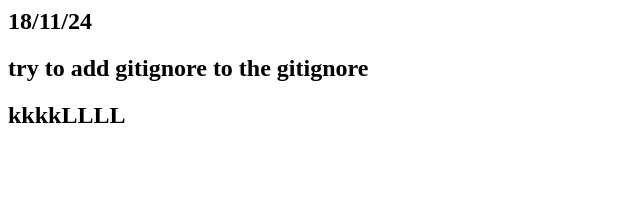
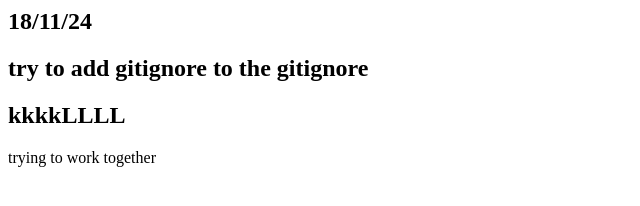
Before and after one commit to efrat354/My-Website, a plain HTML site: page index.html in a window 1280 px wide. Shown: the whole page, without its empty margins (0-640 px from the left). Drawn offline with Linux system fonts and the light colour scheme.

Commit message:
add p. its a try

```diff
--- a/index.html
+++ b/index.html
@@ -1,3 +1,4 @@
 <h2>18/11/24</h2>
 <h2>try to add gitignore to the gitignore</h2>
 <h2>kkkkLLLL</h2>
+<p>trying to work together</p>
```
